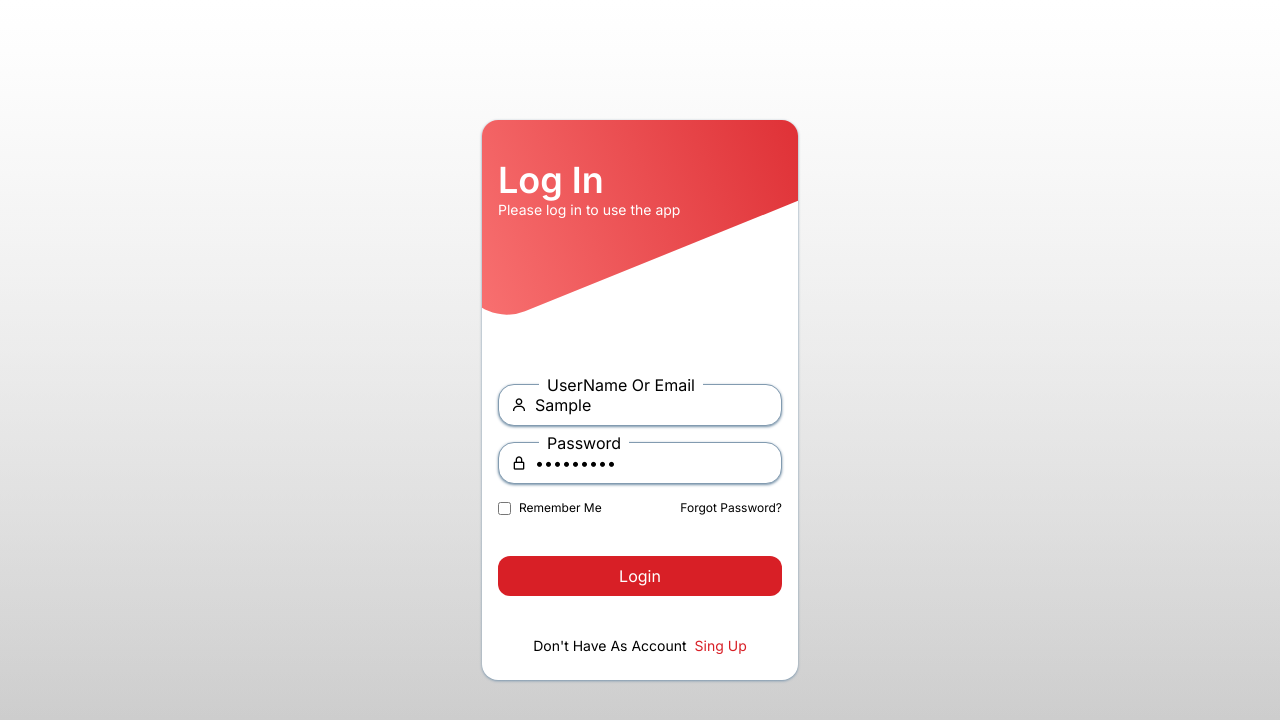
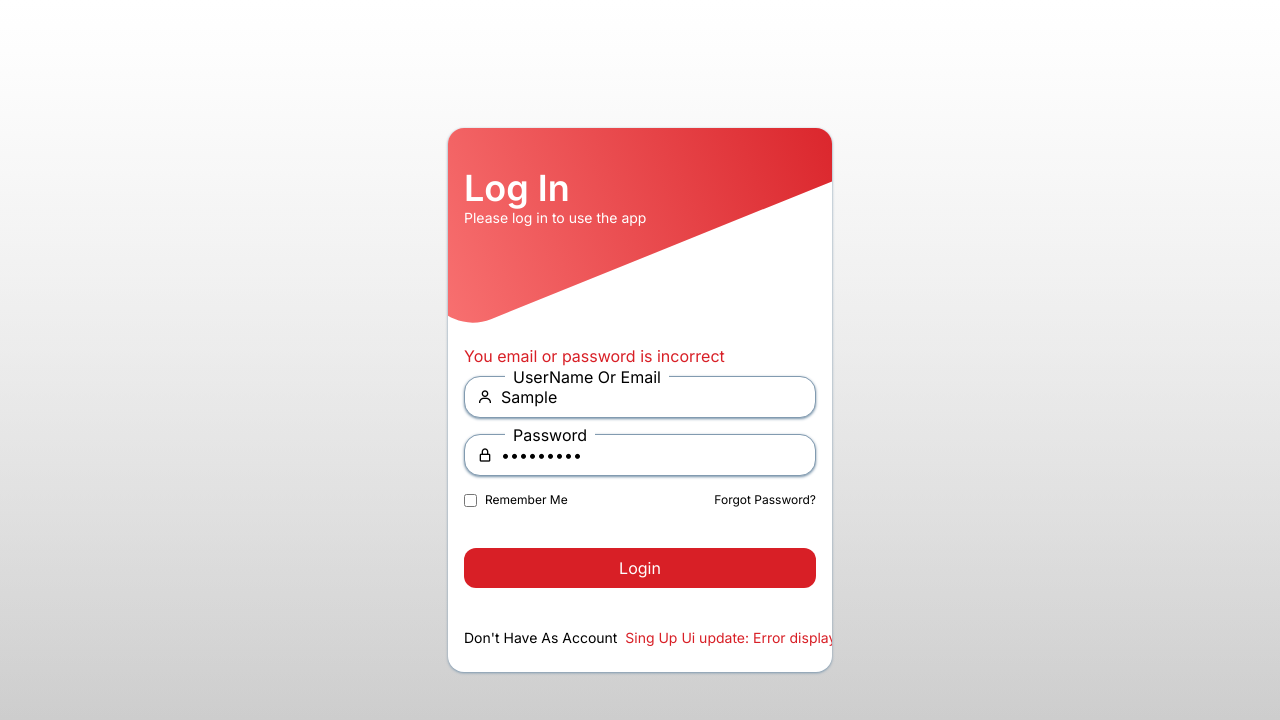
Before and after one commit to Nurullah-Nergiz/blog-web-app, a Next.js app: page /auth/login in a window 1280 px wide. Both pictures are taken after typing "Sample", "Sample123" into the empty fields and a click on the button "Login". Shown: the top 720 px of the page. Built offline with nearby package versions, Linux system fonts and the light colour scheme; no server answers.

Commit message:
Ui update: Added error display message

```diff
--- a/app/(auth)/auth/layout.jsx
+++ b/app/(auth)/auth/layout.jsx
@@ -2,7 +2,7 @@ export default function RootLayout({ children }) {
    return (
       <section className="h-screen w-full flex items-center justify-center">
          <div className="max-w-sm px-4 py-6 flex flex-col bg-white shadow shadow-tertiary rounded-2xl relative overflow-hidden">
-            <header className="h-60   ">
+            <header className="h-56">
                <div className="w-[30rem] h-60 bg-gradient-to-r from-red-400 to-primary -rotate-[22deg] -translate-x-12 -translate-y-24 rounded-l-[3rem] absolute -inset-4 aopacity-50"></div>
             </header>
             <main className="auth flex flex-col gap-4">{children}</main>
--- a/app/(auth)/auth/login/page.jsx
+++ b/app/(auth)/auth/login/page.jsx
@@ -8,22 +8,28 @@ import { useRef } from "react";
 import { useDispatch } from "react-redux";
 
 export default function Page() {
-   const userName = useRef();
-   const password = useRef();
+   const [userName, password, errorMessage] = [useRef(), useRef(), useRef()];
    const dispatch = useDispatch();
    const router = useRouter();
 
    const handleSubmit = (e) => {
       e.preventDefault();
-      console.log(userName.current.value, password.current.value);
+      console.log(errorMessage);
       loginServices({
          email: userName.current.value,
          password: password.current.value,
-      }).then((data) => {
-         console.log(data.data);
-         dispatch(loginSuccess(data.data));
-         router.push("/");
-      });
+      })
+         .then((data) => {
+            if (data.status === 200) {
+               dispatch(loginSuccess(data.data));
+               router.push("/");
+            } else {
+            }
+         })
+         .catch((err) => {
+            errorMessage.current.classList.add("block");
+            errorMessage.current.classList.remove("hidden");
+         });
    };
 
    return (
@@ -32,13 +38,17 @@ export default function Page() {
             <h1 className="text-4xl font-semibold">Log In</h1>
             <h2 className="text-sm">Please log in to use the app</h2>
          </header>
-         <form onSubmit={handleSubmit} className="flex flex-col gap-4">
+         <form onSubmit={handleSubmit} className="flex flex-col gap-4 relative">
+            <p className="text-primary hidden transition-all absolute -top-8 z-50" ref={errorMessage}>
+               You email or password is incorrect
+            </p>
             <label className="sliding px-3 py-2 bg-white flex items-center gap-2 border relative border-tertiary shadow shadow-tertiary rounded-2xl ">
                <i className="bx bx-user"></i>
                <input
                   type="text"
                   className="w-full !bg-transparent outline-none"
                   required
+                  autoFocus
                   ref={userName}
                />
                <span>UserName Or Email</span>
@@ -53,19 +63,22 @@ export default function Page() {
                />
                <span>Password</span>
             </label>
-            <div className="flex justify-between items-center text-xs">
+            <div className="flex justify-between items-center text-xs select-none">
                <label className=" flex items-center gap-2">
                   <input type="checkbox" />
                   <span className="whitespace-nowrap">Remember Me</span>
                </label>
                <Link href="./">Forgot Password?</Link>
             </div>
-            <PrimaryBtn type="submit" className="my-6">Login</PrimaryBtn>
+            <PrimaryBtn type="submit" className="my-6">
+               Login
+            </PrimaryBtn>
             {/* <br />  */}
-            <p className="text-sm text-center">
-               Don't Have As Account
-               <Link href="auth/register" className="ml-2 text-primary">
+            <p className="text-sm text-center whitespace-nowrap select-none">
+               Don't Have As Account &nbsp;
+               <Link href="register" className="text-primary">
                   Sing Up
+                  Ui update: Error display message added
                </Link>
             </p>
          </form>
```
